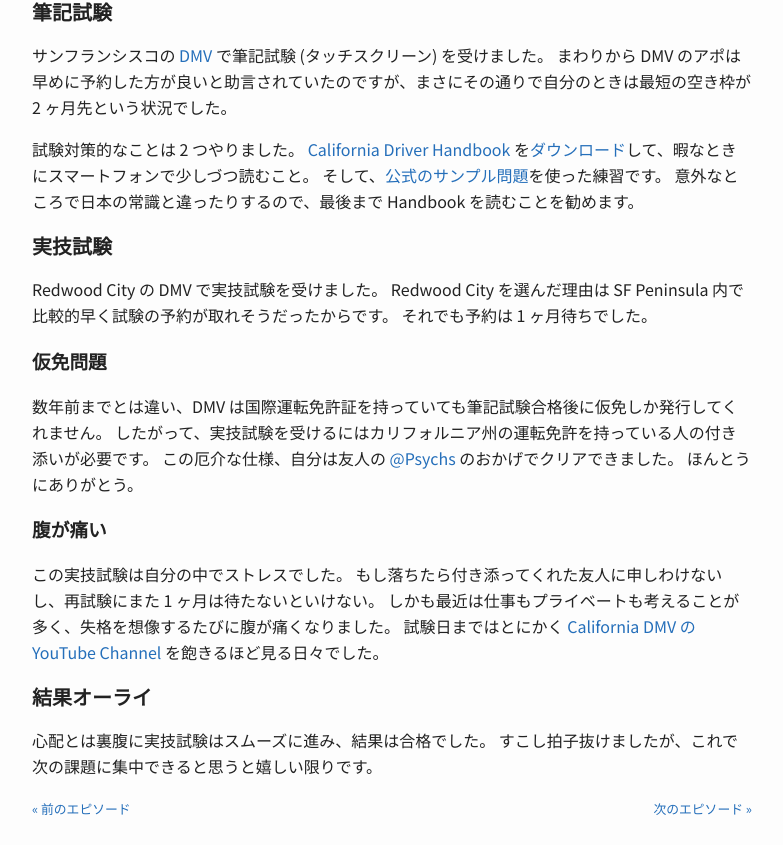
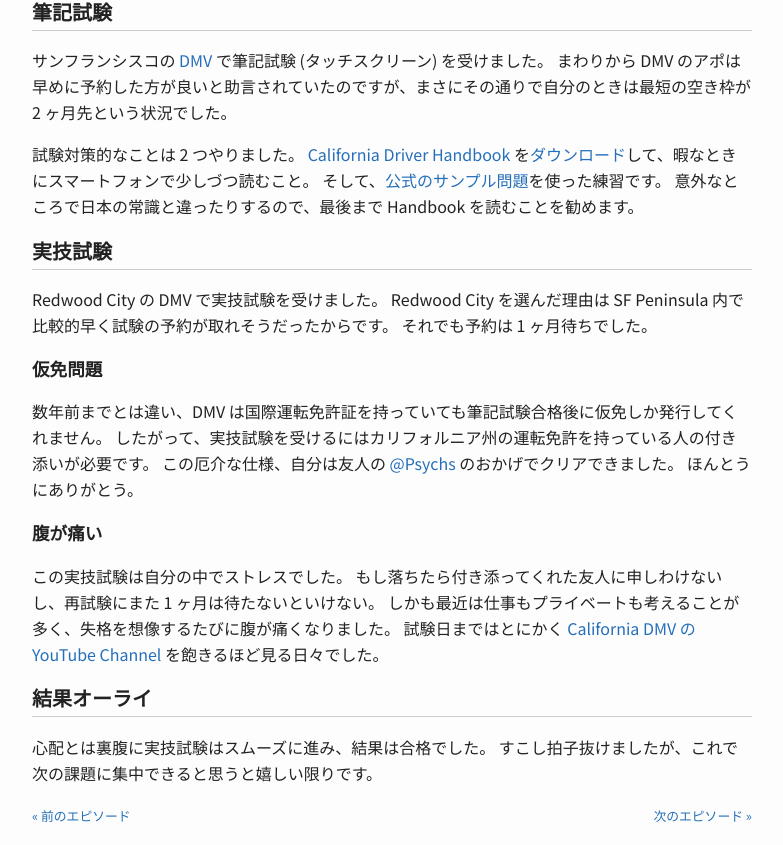
Before and after one commit to toru/ep.torumk.com, a Jekyll site: the page built from _posts/2017-08-07-ca-driver-license.md, in a window 1280 px wide. Shown: the part 719-1564 px from the top of the page, without its empty margins (248-1031 px from the left). Built offline with Jekyll 4.4.1, drawn with Linux system fonts in a browser that asks for light colours.

Commit message:
css: improve post heading aesthetics

```diff
--- a/assets/style.css
+++ b/assets/style.css
@@ -54,6 +54,11 @@
 }
 .post h2 {
   font-size: 125%;
+  padding-bottom: 4px;
+  border-bottom: 1px solid #ccc;
+}
+.post h3 {
+  font-size: 110%;
 }
 .post p {
   line-height: 26px;
```
